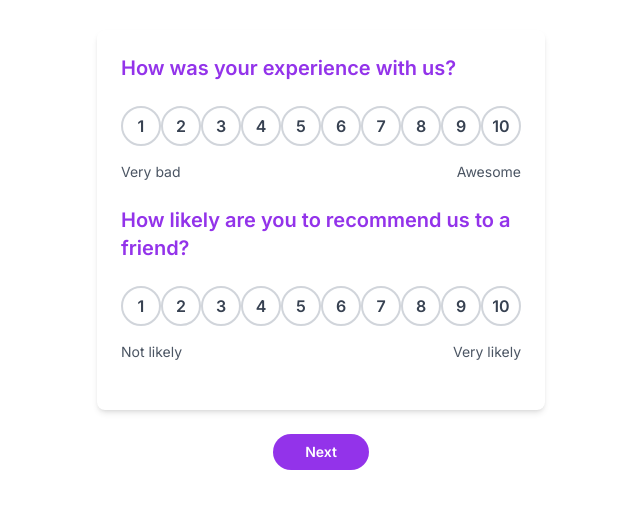
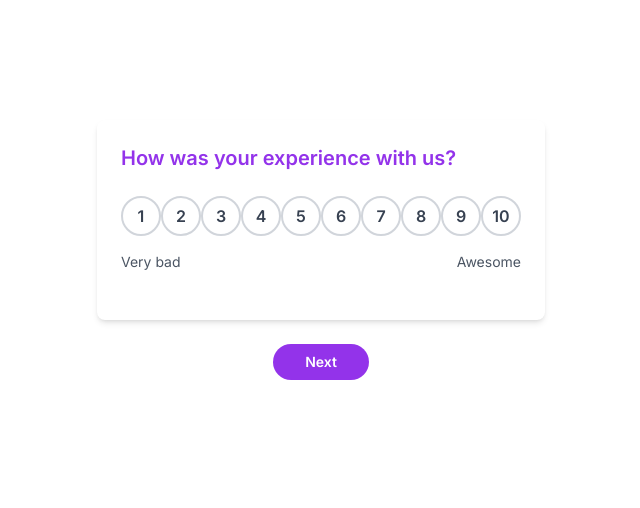
Before and after one commit to NikhilSharma-007/Review-app, a Next.js app: page /StepsFlow in a window 1280 px wide. Shown: the part 170-678 px from the top of the page, without its empty margins (319-959 px from the left). Built offline with nearby package versions, Linux system fonts and the light colour scheme.

Commit message:
Updated Step1 and 2

```diff
--- a/app/components/Data/Step1.js
+++ b/app/components/Data/Step1.js
@@ -7,6 +7,13 @@ const Step1 = [
     allowMultiple: false,
     id: "experience",
     value: "experience",
+    condition: false,
+    conditionValue: [
+      {
+        questionId: "",
+        value: [""],
+      },
+    ],
     options: [
       { value: "1", id: "experience_1" },
       { value: "2", id: "experience_2" },
@@ -20,26 +27,6 @@ const Step1 = [
       { value: "10", id: "experience_10" },
     ],
   },
-  {
-    label: "How likely are you to recommend us to a friend?",
-    fieldType: "radio",
-    simpleSearch: true,
-    allowMultiple: false,
-    id: "recommend",
-    value: "recommend",
-    options: [
-      { value: "1", id: "recommend_1" },
-      { value: "2", id: "recommend_2" },
-      { value: "3", id: "recommend_3" },
-      { value: "4", id: "recommend_4" },
-      { value: "5", id: "recommend_5" },
-      { value: "6", id: "recommend_6" },
-      { value: "7", id: "recommend_7" },
-      { value: "8", id: "recommend_8" },
-      { value: "9", id: "recommend_9" },
-      { value: "10", id: "recommend_10" },
-    ],
-  },
 ];
 
 export default Step1;
--- a/app/components/Data/Step2.js
+++ b/app/components/Data/Step2.js
@@ -7,6 +7,60 @@ const Step2 = [
     allowMultiple: true,
     id: "experience_likes",
     value: "experience_likes",
+    condition: true,
+    conditionValue: [
+      {
+        questionId: "experience",
+        value: ["8", "9", "10"],
+      },
+    ],
+    options: [
+      { value: "Effortless Experience", id: "experience_effortless" },
+      { value: "Quick Response", id: "experience_quick" },
+      { value: "Polite", id: "experience_polite" },
+      { value: "User driven", id: "experience_user_driven" },
+      { value: "Practical Approach", id: "experience_practical" },
+      { value: "Satisfactory", id: "experience_satisfactory" },
+    ],
+  },
+  {
+    label: "Please select areas we could do better in.",
+    fieldType: "chicklet",
+    simpleSearch: true,
+    allowMultiple: true,
+    id: "Better_experience",
+    value: "Better_experience",
+    condition: true,
+    conditionValue: [
+      {
+        questionId: "Better",
+        value: ["5", "6", "7"],
+      },
+    ],
+    options: [
+      { value: "Effortless Experience", id: "experience_effortless" },
+      { value: "Quick Response", id: "experience_quick" },
+      { value: "Polite", id: "experience_polite" },
+      { value: "User driven", id: "experience_user_driven" },
+      { value: "Practical Approach", id: "experience_practical" },
+      { value: "Satisfactory", id: "experience_satisfactory" },
+    ],
+  },
+  {
+    label:
+      "Please select areas we could improve and provide you better experience.",
+    fieldType: "chicklet",
+    simpleSearch: true,
+    allowMultiple: true,
+    id: "Improve_experience",
+    value: "Improve_experience",
+    condition: true,
+    conditionValue: [
+      {
+        questionId: "Improve",
+        value: ["1", "2", "3", "4"],
+      },
+    ],
     options: [
       { value: "Effortless Experience", id: "experience_effortless" },
       { value: "Quick Response", id: "experience_quick" },
```
